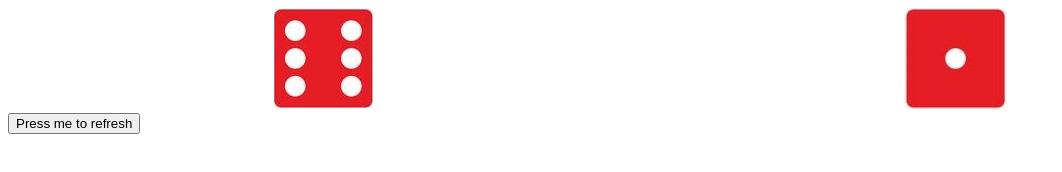
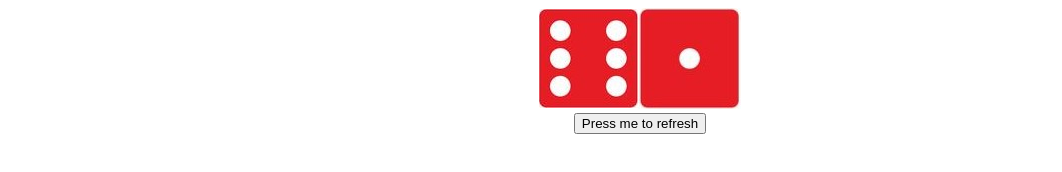
Before and after one commit to Hussein-Turfah/Dice-challenge, a plain HTML site: page index2.html in a window 1280 px wide. Shown: the whole page, without its empty margins (0-1062 px from the left). Drawn offline with Linux system fonts and the light colour scheme.

Commit message:
Added some styles that need some fixes, along with some new elements

```diff
--- a/index2.html
+++ b/index2.html
@@ -9,8 +9,8 @@
 
   <title>Document</title>
 </head>
-<body>
-  <div class="container">
+<body class="container">
+  <div class="dicecontainer">
     <div>
       <div class="dice1" id="1"><img src="photos/1.jpg"></div>
       <div class="dice1" id="2"><img src="photos/2.jpg"></div>
@@ -29,8 +29,6 @@
       <div class="dice2" id="6"><img src="photos/6.jpg"></div>
     </div>
   </div>
-
-
   <button id="refresh">Press me to refresh</button>
 
 </body>
--- a/styles2.css
+++ b/styles2.css
@@ -1,8 +1,13 @@
 .container{
   display: flex;
-  justify-content: space-around;
+  justify-content: space-between;
   align-items: center;
-  text-align: center;
+  height: 100%;
+  flex-direction: column;
+}
+.dicecontainer{
+  display: flex;
+  justify-content: space-evenly;
+  align-items: center;
   flex-direction: row;
-  height: 100%;
 }
```
